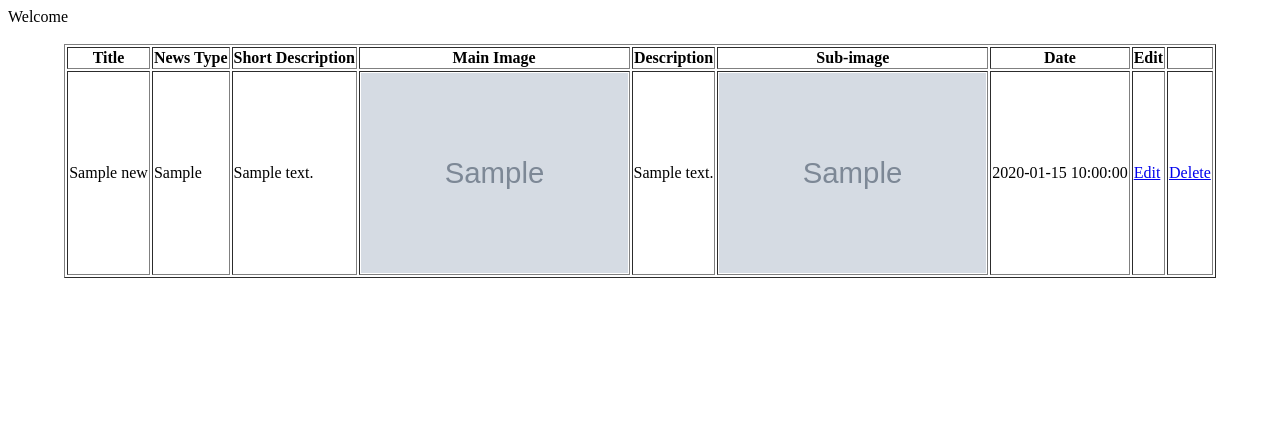
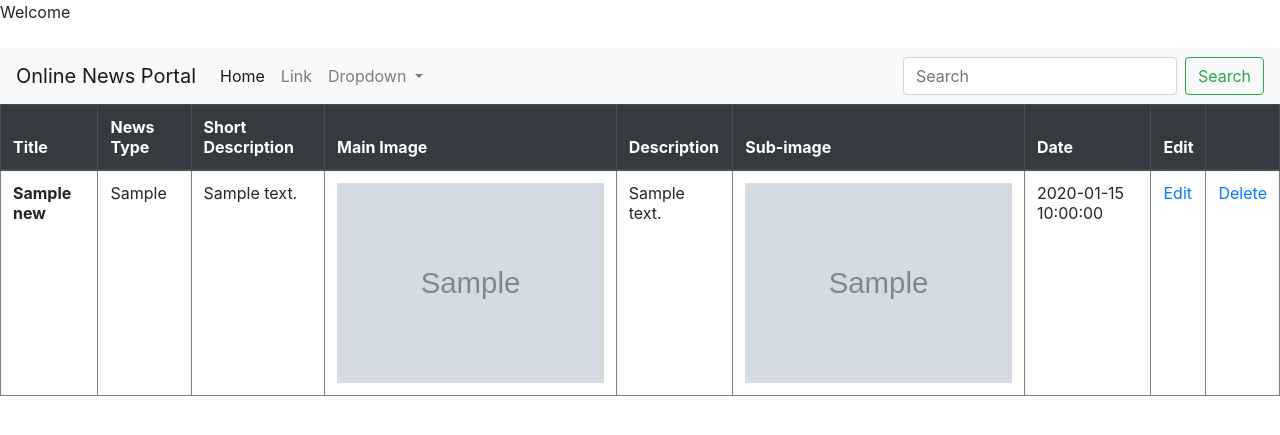
Before and after one commit to rashikbuksh/Online-News-Portal-Using-PHP, a PHP site: page /showNews.php in a window 1280 px wide. Shown: the top 435 px of the page. Run offline with PHP 8.4, Linux system fonts and the light colour scheme; the visitor is signed in with stand-in values (Sample User, id 1); tables that the repository leaves empty or names only in its code hold one stand-in row (values such as "Sample post"); grey boxes marked "Sample" are stand-in pictures.

Commit message:
nav bar added in showNews

```diff
--- a/homepageadmin.php
+++ b/homepageadmin.php
@@ -14,8 +14,8 @@
         <title>Home Page For Admin</title>
     </head>
     <body>
-    <button id="addnewsbtn" class="float-left submit-button" >Add News</button>
-    <button id="shownewsbtn" class="float-left submit-button" >Show News</button>
+    <button id="addnewsbtn" class="float-left submit-button">Add News</button>
+    <button id="shownewsbtn" class="float-left submit-button">Show News</button>
 
     </body>
     <script type="text/javascript">
--- a/showNews.php
+++ b/showNews.php
@@ -27,26 +27,73 @@
 
 ?>
 
+<html lang="en">
+  <head>
+    <title>Login</title>
+    <!-- Required meta tags -->
+    <meta charset="utf-8">
+    <meta name="viewport" content="width=device-width, initial-scale=1, shrink-to-fit=no">
+
+    <!-- Bootstrap CSS -->
+    <link rel="stylesheet" href="https://stackpath.bootstrapcdn.com/bootstrap/4.3.1/css/bootstrap.min.css" integrity="sha384-ggOyR0iXCbMQv3Xipma34MD+dH/1fQ784/j6cY/iJTQUOhcWr7x9JvoRxT2MZw1T" crossorigin="anonymous">
+  </head>
+
 <body>
-    <table align='center' border='1'>
+<nav class="navbar navbar-expand-lg navbar-light bg-light">
+  <a class="navbar-brand" href="homepage.php">Online News Portal</a>
+  <button class="navbar-toggler" type="button" data-toggle="collapse" data-target="#navbarSupportedContent" aria-controls="navbarSupportedContent" aria-expanded="false" aria-label="Toggle navigation">
+    <span class="navbar-toggler-icon"></span>
+  </button>
+
+  <div class="collapse navbar-collapse" id="navbarSupportedContent">
+    <ul class="navbar-nav mr-auto">
+      <li class="nav-item active">
+        <a class="nav-link" href="homepage.php">Home</a>
+      </li>
+      <li class="nav-item">
+        <a class="nav-link" href="#">Link</a>
+      </li>
+      <li class="nav-item dropdown">
+        <a class="nav-link dropdown-toggle" href="#" id="navbarDropdown" role="button" data-toggle="dropdown" aria-haspopup="true" aria-expanded="false">
+          Dropdown
+        </a>
+        <div class="dropdown-menu" aria-labelledby="navbarDropdown">
+          <a class="dropdown-item" href="#">Action</a>
+          <a class="dropdown-item" href="#">Another action</a>
+          <div class="dropdown-divider"></div>
+          <a class="dropdown-item" href="#">Something else here</a>
+        </div>
+      </li>
+    </ul>
+    <form class="form-inline my-2 my-lg-0">
+      <input class="form-control mr-sm-2" type="search" placeholder="Search" aria-label="Search">
+      <button class="btn btn-outline-success my-2 my-sm-0" type="submit">Search</button>
+    </form>
+  </div>
+</nav>
+<div class="table-responsive">
+    <table class="table" align='center' border='1'>
+        <thead class="thead-dark">
             <tr>
-            <th>Title</th>
-            <th>News Type</th>
-            <th>Short Description</th>
-            <th>Main Image</th>
-            <th>Description</th>
-            <th>Sub-image</th>
-            <th>Date</th>
-            <th>Edit</th>
-            <th></th>
+                <th scope="col">Title</th>
+                <th scope="col">News Type</th>
+                <th scope="col">Short Description</th>
+                <th scope="col">Main Image</th>
+                <th scope="col">Description</th>
+                <th scope="col">Sub-image</th>
+                <th scope="col">Date</th>
+                <th scope="col">Edit</th>
+                <th scope="col"></th>
             </tr>
+        </thead>
+        <tbody>
             <?php
                 $sql = "SELECT * FROM news";
                 $result = mysqli_query($conn, $sql);
                 if (mysqli_num_rows($result) > 0) {
                     while($row = mysqli_fetch_assoc($result)) {
                         echo "<tr>";
-                    echo "<td>" . $row["title"] . "</td>";
+                        echo "<th scope='row'>" . $row["title"] . "</th>";
                         echo "<td>" . $row["newstype"] . "</td>";
                         echo "<td>" . $row["shortdescription"] . "</td>";
                         echo "<td><img src='newsimage/" . $row["mainimage"] . "' height='200' weight='200'></td>";
@@ -64,5 +111,8 @@
                     }
                 }
             ?>
+        </tbody>
     </table>
+</div>
 </body>
+</html>
```
Lines whose indentation alone changed are shown as unchanged.
